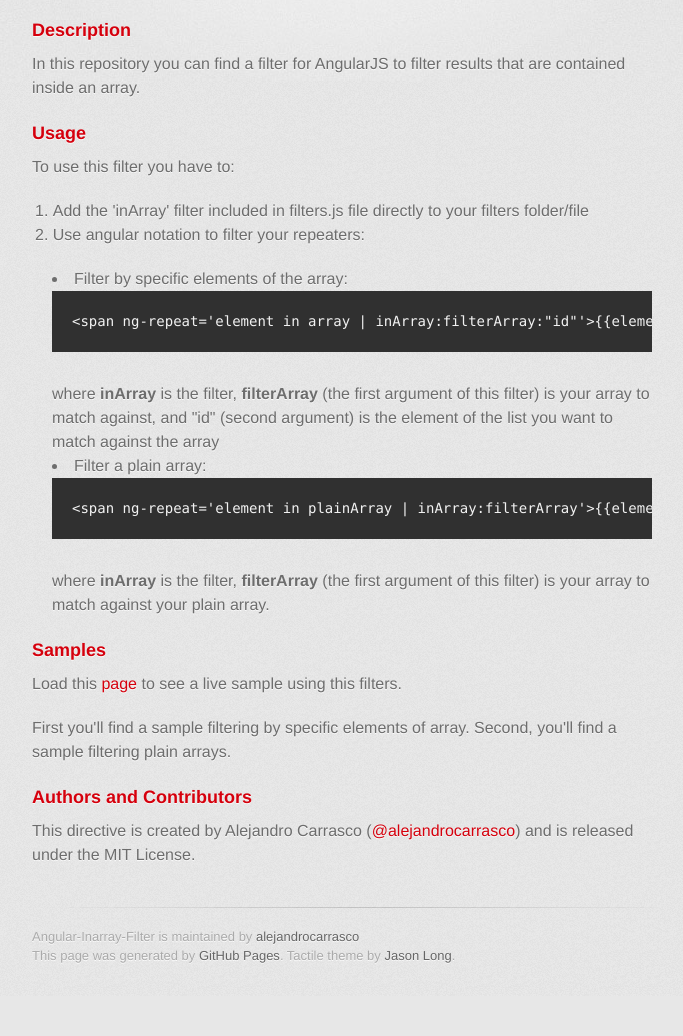
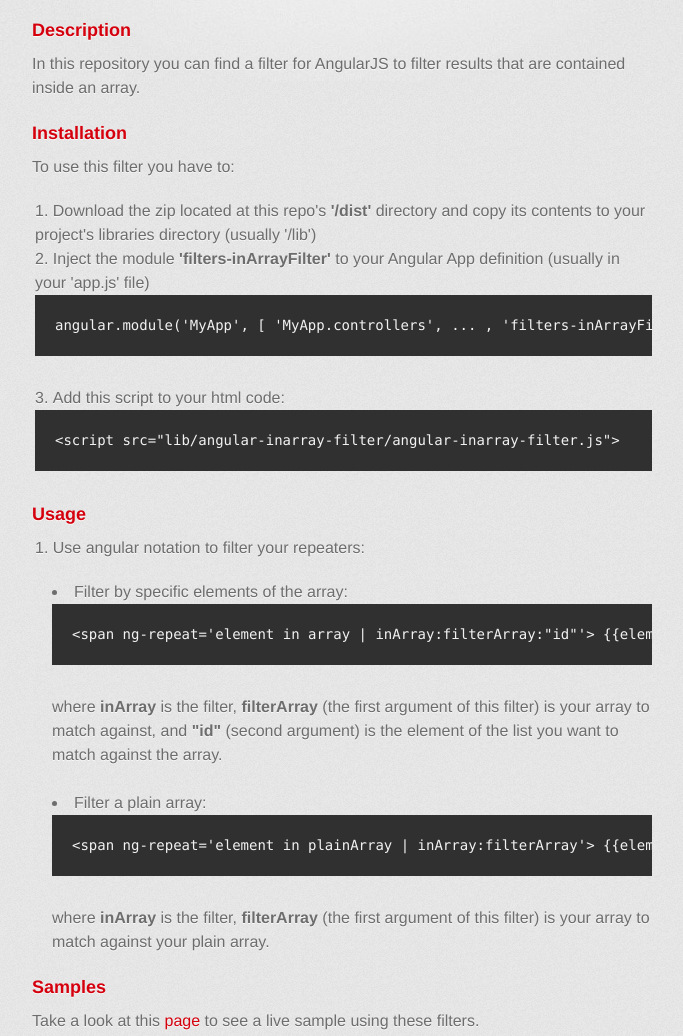
Before and after one commit to cyberdelphos/angular-inarray-filter, a plain HTML site: page index.html in a window 1280 px wide. Shown: the part 492-1528 px from the top of the page, without its empty margins (298-981 px from the left). Before the commit the page ends 1488 px from the top, so only its background shows below. Drawn offline with Linux system fonts and the light colour scheme; a web font is replaced by a local one.

Commit message:
Updating installation and usage

```diff
--- a/index.html
+++ b/index.html
@@ -10,7 +10,7 @@
     <!--[if lt IE 9]>
     <script src="//html5shiv.googlecode.com/svn/trunk/html5.js"></script>
     <![endif]-->
-    <title>Angular-Inarray-Filter by alejandrocarrasco</title>
+    <title>Angular InArray Filter by alejandrocarrasco</title>
   </head>
 
   <body>
@@ -18,7 +18,7 @@
       <div class="inner">
 
         <header>
-          <h1>Angular-Inarray-Filter</h1>
+          <h1>Angular InArray Filter</h1>
           <h2>Filter results that are contained inside an array</h2>
         </header>
 
@@ -47,26 +47,36 @@
 <p>In this repository you can find a filter for AngularJS to filter results that are contained inside an array.</p>
 
 <h3>
-<a name="usage" class="anchor" href="#usage"><span class="octicon octicon-link"></span></a>Usage</h3>
 
+<a name="installation" class="anchor" href="#installation"><span class="octicon octicon-link"></span></a>Installation</h3>
 <p>To use this filter you have to:
 <ol>
-    <li>Add the 'inArray' filter included in filters.js file directly to your filters folder/file</li>
+    <li>Download the zip located at this repo's <strong>'/dist'</strong> directory and copy its contents to your project's libraries directory (usually '/lib')</li>
+    <li>Inject the module <strong>'filters-inArrayFilter'</strong> to your Angular App definition (usually in your 'app.js' file)
+        <pre><code>angular.module('MyApp', [ 'MyApp.controllers', ... , 'filters-inArrayFilter' ])</code></pre>
+    </li>
+    <li>Add this script to your html code:
+        <pre><code>&lt;script src="lib/angular-inarray-filter/angular-inarray-filter.js"&gt;</script></code></pre>
+    </li>
+</ol>
+
+<h3><a name="usage" class="anchor" href="#usage"><span class="octicon octicon-link"></span></a>Usage</h3>
+<ol>
     <li>Use angular notation to filter your repeaters:</li>
 </ol>
 <ul>
     <li>Filter by specific elements of the array:
-    <pre><code>&lt;span ng-repeat='element in array | inArray:filterArray:"id"'&gt;{{element.id}} &lt;/span&gt;</code></pre>
-    where <strong>inArray</strong> is the filter, <strong>filterArray</strong> (the first argument of this filter) is your array to match against, and "id" (second argument) is the element of the list you want to match against the array</li>
+    <pre><code>&lt;span ng-repeat='element in array | inArray:filterArray:"id"'&gt; {{element.id}} &lt;/span&gt;</code></pre>
+    where <strong>inArray</strong> is the filter, <strong>filterArray</strong> (the first argument of this filter) is your array to match against, and <strong>"id"</strong> (second argument) is the element of the list you want to match against the array.</li><br/>
     <li>Filter a plain array:
-    <pre><code>&lt;span ng-repeat='element in plainArray | inArray:filterArray'&gt;{{element}} &lt;/span&gt;</code></pre>
+    <pre><code>&lt;span ng-repeat='element in plainArray | inArray:filterArray'&gt; {{element}} &lt;/span&gt;</code></pre>
     where <strong>inArray</strong> is the filter, <strong>filterArray</strong> (the first argument of this filter) is your array to match against your plain array.</li>
 </ul>
 </p>
 <h3>
 <a name="samples" class="anchor" href="#samples"><span class="octicon octicon-link"></span></a>Samples</h3>
 
-<p>Load this <a href="sample/app/index.html">page</a> to see a live sample using this filters.</p>
+<p>Take a look at this <a href="sample/app/index.html">page</a> to see a live sample using these filters.</p>
 <p>First you'll find a sample filtering by specific elements of array. Second, you'll find a sample filtering plain arrays.</p>
 
 <h3>
```
